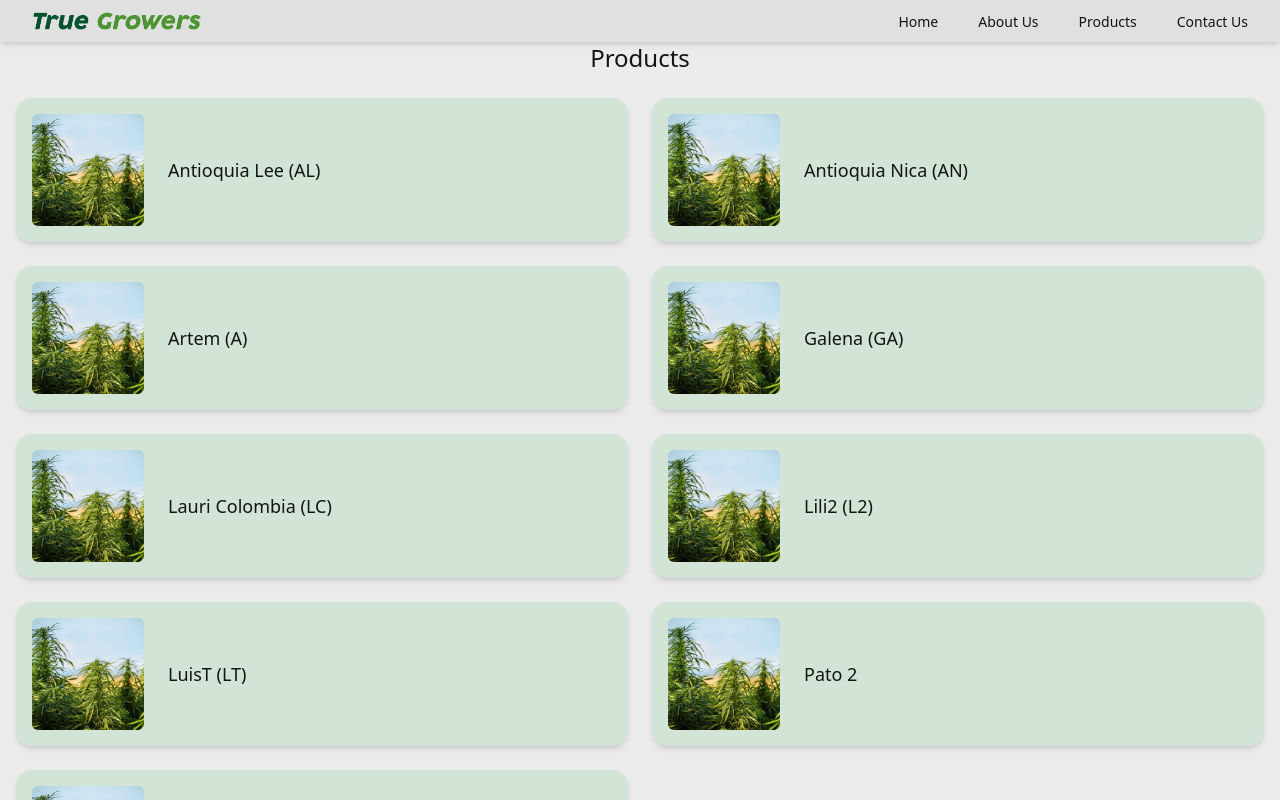
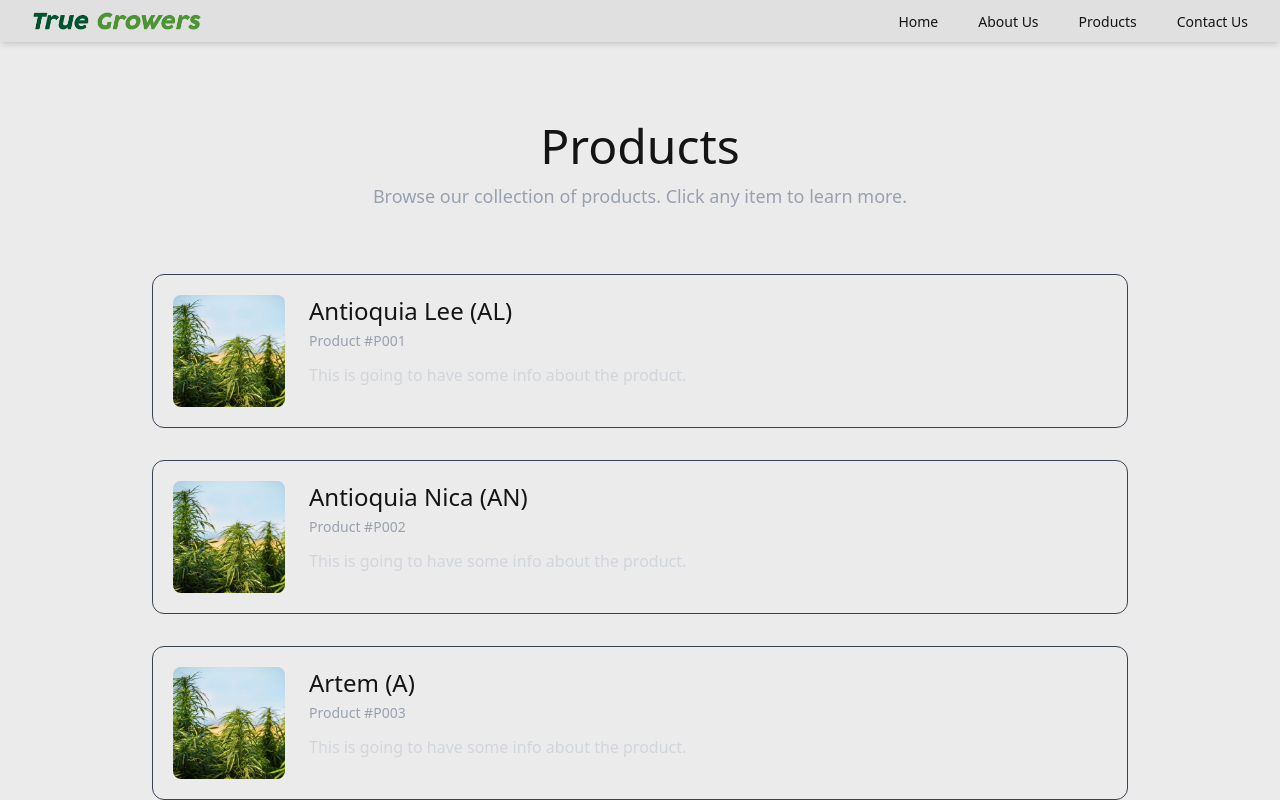
Before and after one commit to juliosantamariafgcu/True-Growers-Website, a Next.js app in the folder true-growers/: page /products in a window 1280 px wide. Shown: the top 800 px of the page. Built offline with nearby package versions, Linux system fonts and the light colour scheme; a web font is replaced by a local one.

Commit message:
Update product list page

```diff
--- a/true-growers/src/app/products/page.tsx
+++ b/true-growers/src/app/products/page.tsx
@@ -7,6 +7,7 @@ type Product = {
   product_number: string;
   title: string;
   file_location: string;
+  info: string;
   image: string;
 };
 
@@ -15,40 +16,47 @@ export default function ProductsPage() {
 
   return (
     <PageWrapper>
-      <div className="flex flex-col items-center">
-        <h1 className="text-2xl mb-6">Products</h1>
+      <div className="mx-auto max-w-5xl px-6 mt-20">
+        {/* Heading */}
+        <div className="text-center mb-16">
+          <h1 className="text-5xl">Products</h1>
+          <p className="text-gray-400 mt-3 text-lg">
+            Browse our collection of products. Click any item to learn more.
+          </p>
+        </div>
 
-        <div
-          className="grid gap-6 w-full px-4
-                     grid-cols-[repeat(auto-fit,minmax(260px,1fr))]
-                     sm:grid-cols-[repeat(auto-fit,minmax(320px,1fr))]
-                     lg:grid-cols-[repeat(auto-fit,minmax(436px,1fr))]
-                     max-w-[1400px] mx-auto"
+        {/* Product List */}
+        <ul className="space-y-8">
+          {products.map((product) => (
+            <li
+              key={product.product_number}
+              className="border border-gray-700 rounded-xl p-5 hover:border-green-600 transition-colors"
             >
-          {products.map((product) => (
-            <Link
-              key={product.product_number}
-              href={`/products/${product.product_number}`}
-              className="rounded-2xl shadow-md overflow-hidden flex items-center p-4
-                         bg-[#D2E4D6] dark:bg-[#36593D]
-                         hover:bg-[#4A9833] dark:hover:bg-[#346B24]
-                         transition-colors duration-300 w-full"
-            >
+              <Link href={`/products/${product.product_number}`} className="flex items-start gap-6 group">
+                {/* Image */}
                 <div className="w-28 h-28 relative flex-shrink-0">
                   <Image
                     src={product.image}
                     alt={product.title}
                     fill
-                  className="object-cover rounded-md"
+                    className="object-cover rounded-lg"
                   />
                 </div>
 
-              <div className="ml-6 flex-1">
-                <h2 className="text-lg font-medium">{product.title}</h2>
+                {/* Text Content */}
+                <div>
+                  <h2 className="text-2xl">
+                    {product.title}
+                  </h2>
+                  <p className="text-sm text-gray-400 mt-1">
+                    Product #{product.product_number}
+                  </p>
+                  <p className="text-base text-gray-300 mt-3">{product.info}</p>
                 </div>
               </Link>
+            </li>
           ))}
-        </div>
+        </ul>
       </div>
     </PageWrapper>
   );
```
Lines whose indentation alone changed are shown as unchanged.
